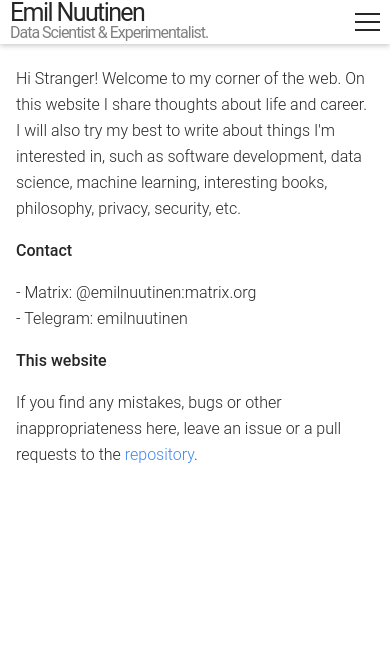
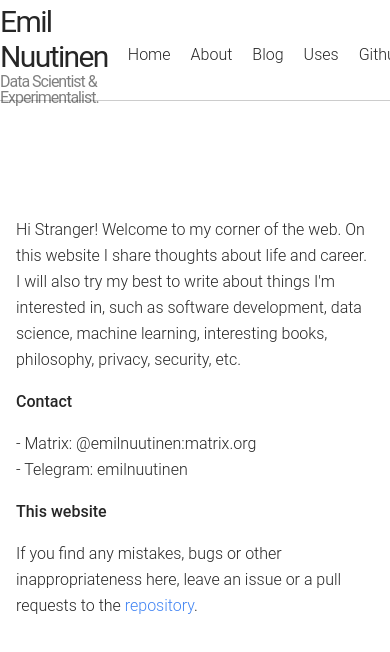
Before and after one commit to emilrwx/emilrwx_website, a Next.js app: page / in a window 390 px wide. Shown: the top 652 px of the page. Built offline with nearby package versions, Linux system fonts and the light colour scheme.

Commit message:
Remove hamburger menu, move header inside layout and make it taller

```diff
--- a/components/header.js
+++ b/components/header.js
@@ -1,14 +1,11 @@
-import React, { useState } from 'react'
 import Link from 'next/link'
 import styles from '../styles/Header.module.css'
 
 export default function Header () {
-  const [isMenuOpen, setIsMenuOpen] = useState(false)
-
   return (
     <div className={styles.header}>
       <div className={styles.content}>
-        <div className={`${styles.titleContainer} ${isMenuOpen ? styles.hidden : null}`}>
+        <div className={styles.titleContainer}>
           <h1 className={styles.title}>
             <Link href='/'>
               Emil Nuutinen
@@ -16,7 +13,7 @@ export default function Header () {
           </h1>
           <h2 className={styles.description}>Data Scientist & Experimentalist.</h2>
         </div>
-        <div className={`${styles.menu} ${isMenuOpen ? null : styles.hidden}`}>
+        <div className={styles.menu}>
           <Link className={styles.menuLink} href='/'>
             Home
           </Link>
@@ -31,14 +28,6 @@ export default function Header () {
           </Link>
           <a href='https://github.com/emilnuutinen'>Github</a>
         </div>
-        <div
-          className={`${styles.burger} ${isMenuOpen ? styles.hamburgerOpen : null}`}
-          onClick={() => setIsMenuOpen(!isMenuOpen)}
-        >
-          <span />
-          <span />
-          <span />
-        </div>
       </div>
     </div>
   )
--- a/styles/Header.module.css
+++ b/styles/Header.module.css
@@ -1,23 +1,29 @@
 .header {
   width: 100%;
-  position: fixed;
-  box-shadow: 0 2px 5px var(--shadow);
+  border-bottom: 1px solid var(--shadow);
   background: var(--bg);
+  height: 100px;
+  margin-bottom: 50px;
+  align-items: center;
+  display: flex;
+  flex-direction: row;
+  justify-content: space-between;
+  align-items: center;
 }
 
 .content {
-  padding-left: 10px;
+  width: 100%;
+  padding-top: 10px;
   display: flex;
   flex-direction: row;
   justify-content: space-between;
-  max-width: 800px;
-  margin: 0 auto;
+  align-items: center;
 }
 
 .title,
 .title a {
-  font-size: 25px;
-  line-height: 25px;
+  font-size: 30px;
+  line-height: 35px;
   margin: 0;
   box-shadow: none;
   text-decoration: none;
@@ -30,91 +36,29 @@
   line-height: 1rem;
   letter-spacing: -1px;
   color: var(--fgSecondary);
+}
 
+.titleContainer {
+  float: left;
 }
 
 .menu {
-  padding: 0;
-  margin: 0;
-  line-height: 44px;
-}
-
-.menuLink {
-  margin: 0;
-  padding: 0;
-}
-
-.menu a,
-.menuDesktop a {
+  float: right;
   color: var(--fg);
   box-shadow: none;
   text-decoration: none;
-  padding-right: 10px;
 }
 
-.menu a:hover,
-.menuDesktop a:hover {
+.menu a {
+  color: var(--fg);
+  box-shadow: none;
+  text-decoration: none;
+  margin-left: 20px;
+}
+
+.menu a:hover {
   color: var(--blue);
   text-decoration: underline;
 }
 
-.burger {
-  display: none;
-}
-
-@media only screen and (max-width: 750px) {
-  .hidden {
-    display: none;
-  }
-
-  .burger {
-    float: right;
-    display: flex;
-    flex-direction: column;
-    justify-content: space-around;
-    width: 25px;
-    height: 24px;
-    background: transparent;
-    border: none;
-    cursor: pointer;
-    padding: 0;
-    padding-top: 10px;
-    padding-bottom: 10px;
-    padding-right: 10px;
-  }
-
-  .burger span {
-    width: 25px;
-    height: 2px;
-    transition: all 0.1s linear;
-    transform-origin: 1px;
-    background: var(--fg);
-  }
-
-  .hamburgerOpen span:first-child {
-    transform: rotate(45deg);
-  }
-
-  .hamburgerOpen span:nth-child(2) {
-    opacity: 0;
-  }
-
-  .hamburgerOpen span:nth-child(3) {
-    transform: rotate(-45deg);
-  }
-}
-
-@media only screen and (min-width: 751px) {
-
-  .titleContainer {
-    float: left;
-  }
-
-  .menu {
-    float: right;
-    color: var(--fg);
-    box-shadow: none;
-    text-decoration: none;
-    padding-left: 10px;
-  }
-}
+@media only screen and (max-width: 750px) {}
```
